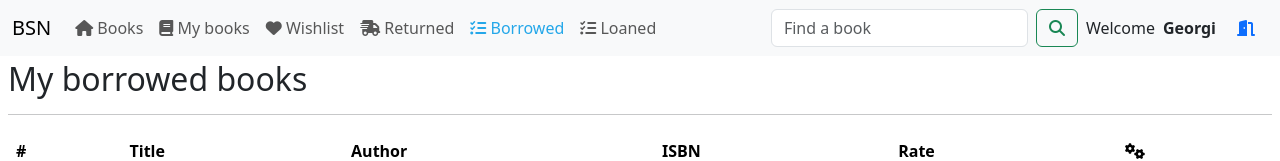
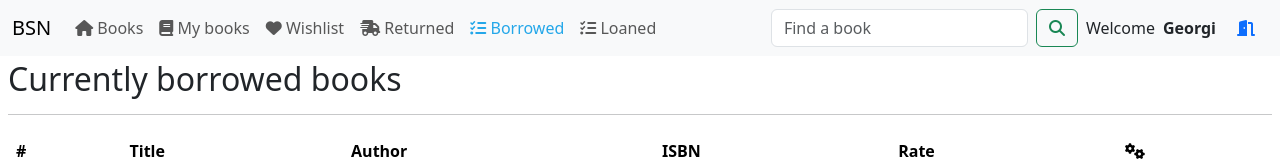
Before and after one commit to georgi-dimitrov95/book-social-network, an Angular app in the folder bsn-ui/: page /books/borrowed-books in a window 1280 px wide. Shown: the top 161 px of the page. Built offline with nearby package versions, Linux system fonts and the light colour scheme; no server answers.

Commit message:
changes to how returned books are displayed

```diff
--- a/bsn-ui/src/app/modules/book/pages/borrowed-books/borrowed-books.component.html
+++ b/bsn-ui/src/app/modules/book/pages/borrowed-books/borrowed-books.component.html
@@ -1,4 +1,4 @@
-<h2>My borrowed books</h2>
+<h2>Currently borrowed books</h2>
 <hr>
 <div class="d-flex flex-column col-6" *ngIf="selectedBook">
   <h3>Return and share feedback</h3>
```
